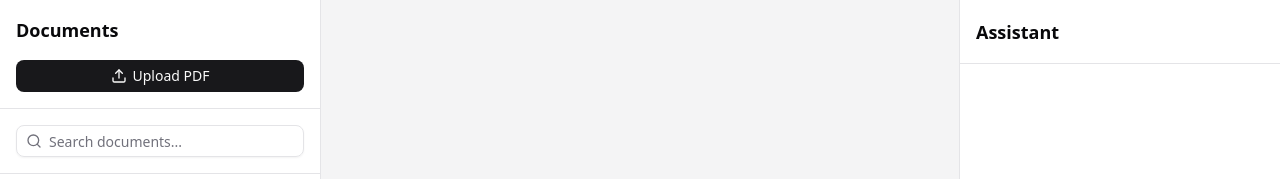
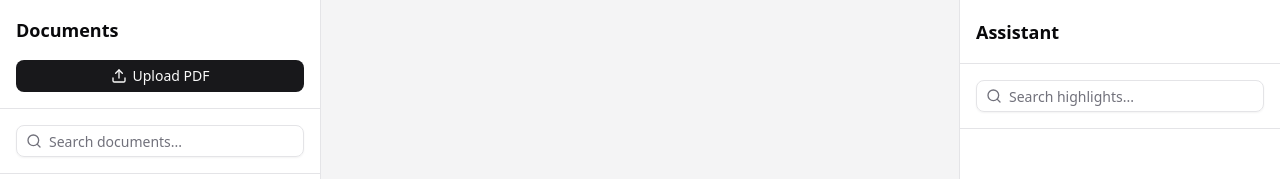
Before and after one commit to ahudovich/pdf-annotate-tool, a Next.js app: page / in a window 1280 px wide. Shown: the top 179 px of the page. Built offline with nearby package versions, Linux system fonts and the light colour scheme.

Commit message:
feat: add highlights search

```diff
--- a/components/app/assistant/assistant.tsx
+++ b/components/app/assistant/assistant.tsx
@@ -1,8 +1,10 @@
 'use client'
 
+import { useState } from 'react'
 import { format, parseISO } from 'date-fns'
-import { TrashIcon } from 'lucide-react'
+import { SearchIcon, TrashIcon, XIcon } from 'lucide-react'
 import { Button } from '@/components/ui/button'
+import { Input } from '@/components/ui/input'
 import { ScrollArea } from '@/components/ui/scroll-area'
 import { useDatabase } from '@/contexts/db.context'
 import { useHighlights } from '@/contexts/highlights.context'
@@ -10,23 +12,53 @@ import { cn } from '@/lib/utils'
 import type { HighlightItem } from '@/types/db'
 
 export function Assistant({ className }: { className?: string }) {
+  const [searchQuery, setSearchQuery] = useState('')
+
   const { highlights } = useHighlights()
   const { selectedDocumentId } = useDatabase()
 
-  const filteredHighlights = highlights.filter(
+  const currentDocumentHighlights = highlights.filter(
     (highlight) => highlight.documentId === selectedDocumentId
+  )
+
+  const filteredHighlights = currentDocumentHighlights.filter(
+    (highlight) =>
+      highlight.content.text?.toLowerCase().includes(searchQuery.toLowerCase()) ?? false
   )
 
   return (
     <aside
       className={cn(
-        'bg-background grid h-full w-80 grid-rows-[auto_minmax(0,1fr)] overflow-hidden',
+        'bg-background grid h-full w-80 grid-rows-[auto_auto_minmax(0,1fr)] overflow-hidden',
         className
       )}
     >
       {/* Header */}
       <div className="border-border flex h-(--toolbar-height) items-center border-b px-4">
         <h2 className="text-foreground text-lg font-bold">Assistant</h2>
+      </div>
+
+      {/* Search */}
+      <div className="border-border border-b p-4">
+        <div className="relative">
+          <SearchIcon className="text-muted-foreground absolute top-1/2 left-2.5 size-4 -translate-y-1/2" />
+          <Input
+            className="px-8"
+            placeholder="Search highlights..."
+            value={searchQuery}
+            onChange={(event) => setSearchQuery(event.target.value)}
+          />
+
+          {searchQuery && (
+            <button
+              type="button"
+              className="group absolute top-1/2 right-2.5 -translate-y-1/2 cursor-pointer"
+              onClick={() => setSearchQuery('')}
+            >
+              <XIcon className="text-muted-foreground group-hover:text-primary size-3.5 transition-colors" />
+            </button>
+          )}
+        </div>
       </div>
 
       {/* Highlights list */}
```
